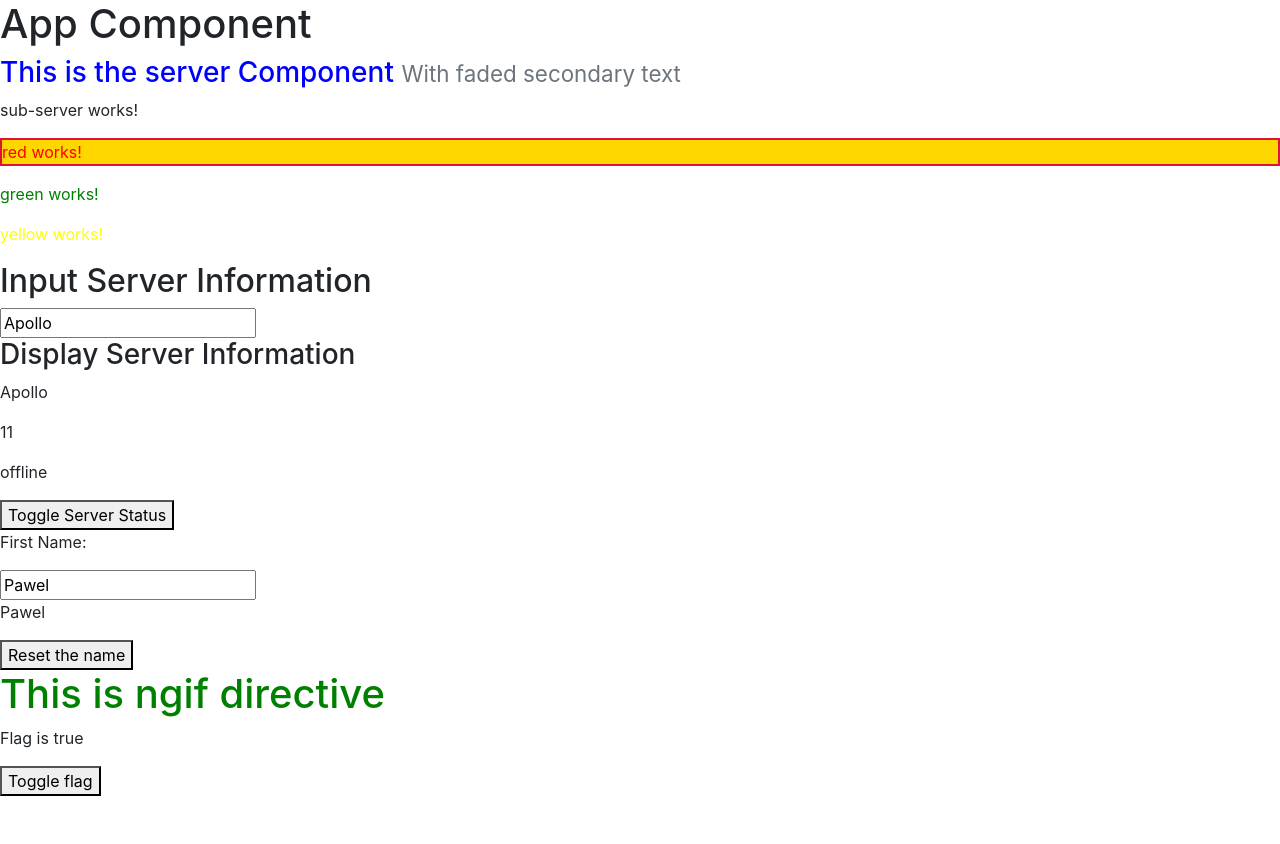
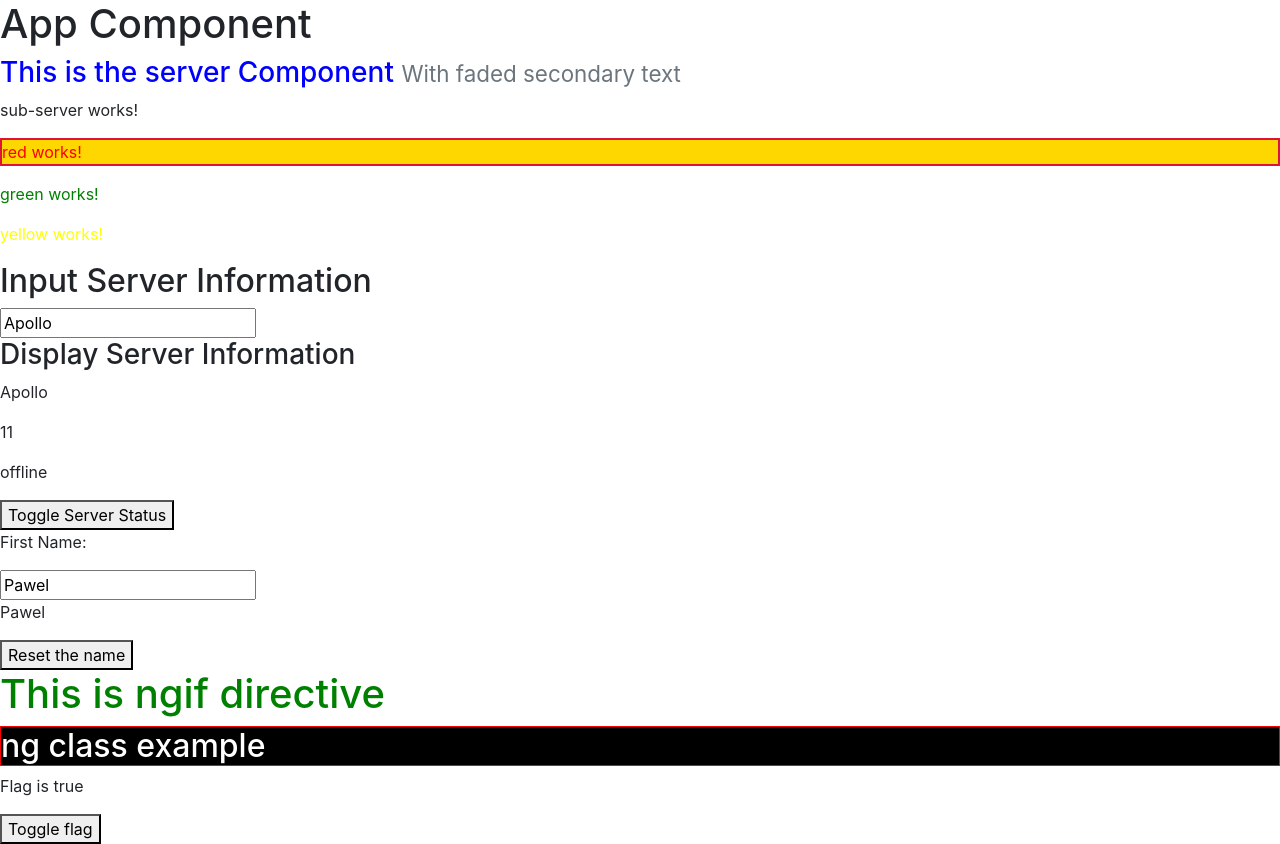
Before and after one commit to pawgid/angularApp, an Angular app: page / in a window 1280 px wide. Before the commit the page ends 800 px from the top, so only its background shows below. Built offline with nearby package versions, Linux system fonts and the light colour scheme.

Commit message:
Added h2 and CSS class which is changing depending on the flag boolean value

```diff
--- a/src/app/app.component.css
+++ b/src/app/app.component.css
@@ -0,0 +1,5 @@
+.white {
+    border: 1px solid red;
+    background-color: black;
+    color: white;
+}
--- a/src/app/app.component.html
+++ b/src/app/app.component.html
@@ -18,6 +18,7 @@
 <button (click) ="resetTheName()" [disabled]="checkName()">Reset the name</button>
 
 <h1 [ngStyle]="{color: getColor()}">This is ngif directive</h1>
+<h2 [ngClass]="{'white': flag}">ng class example</h2>
 
 <p *ngIf="flag; else elseblock">Flag is true</p>
 <ng-template #elseblock>
```
